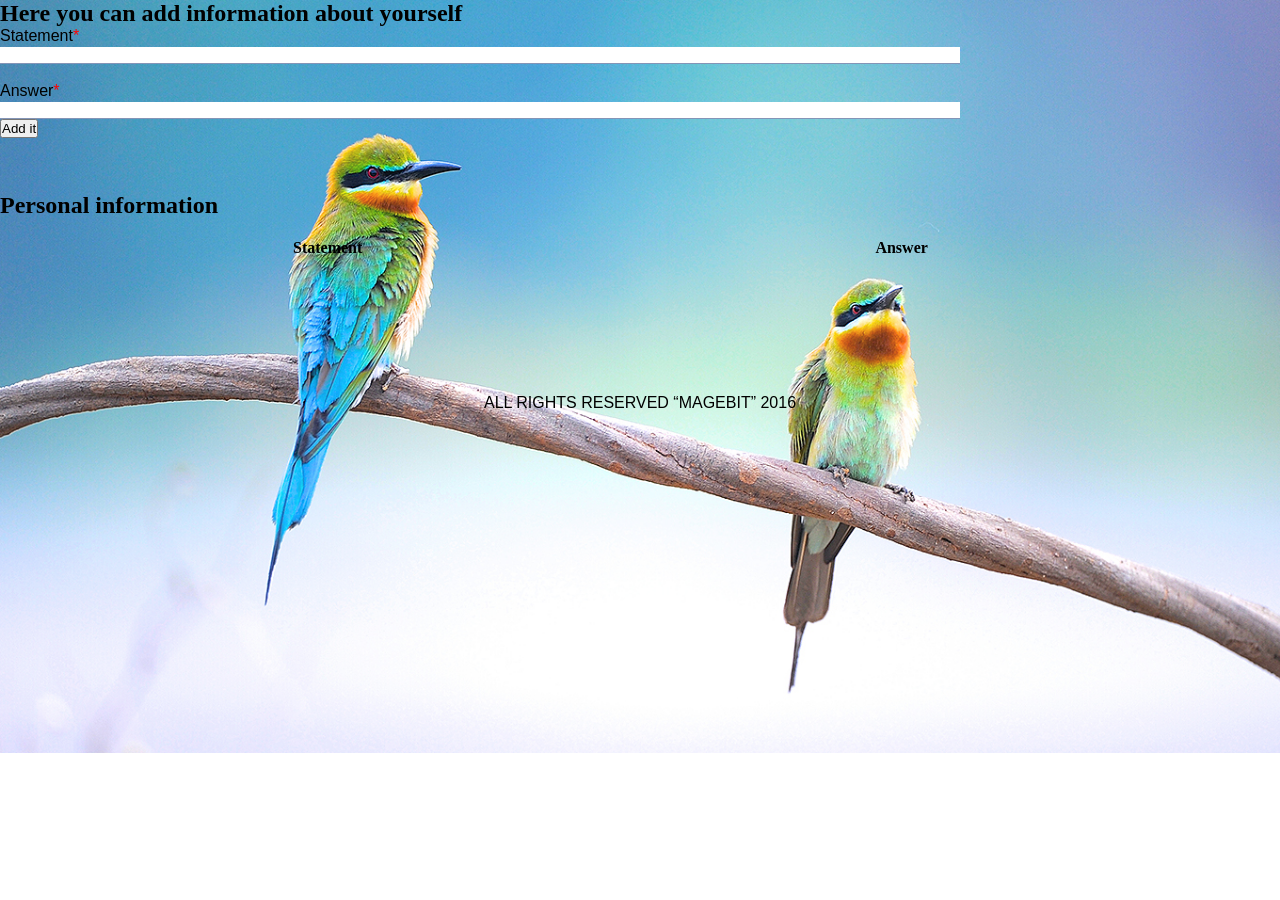
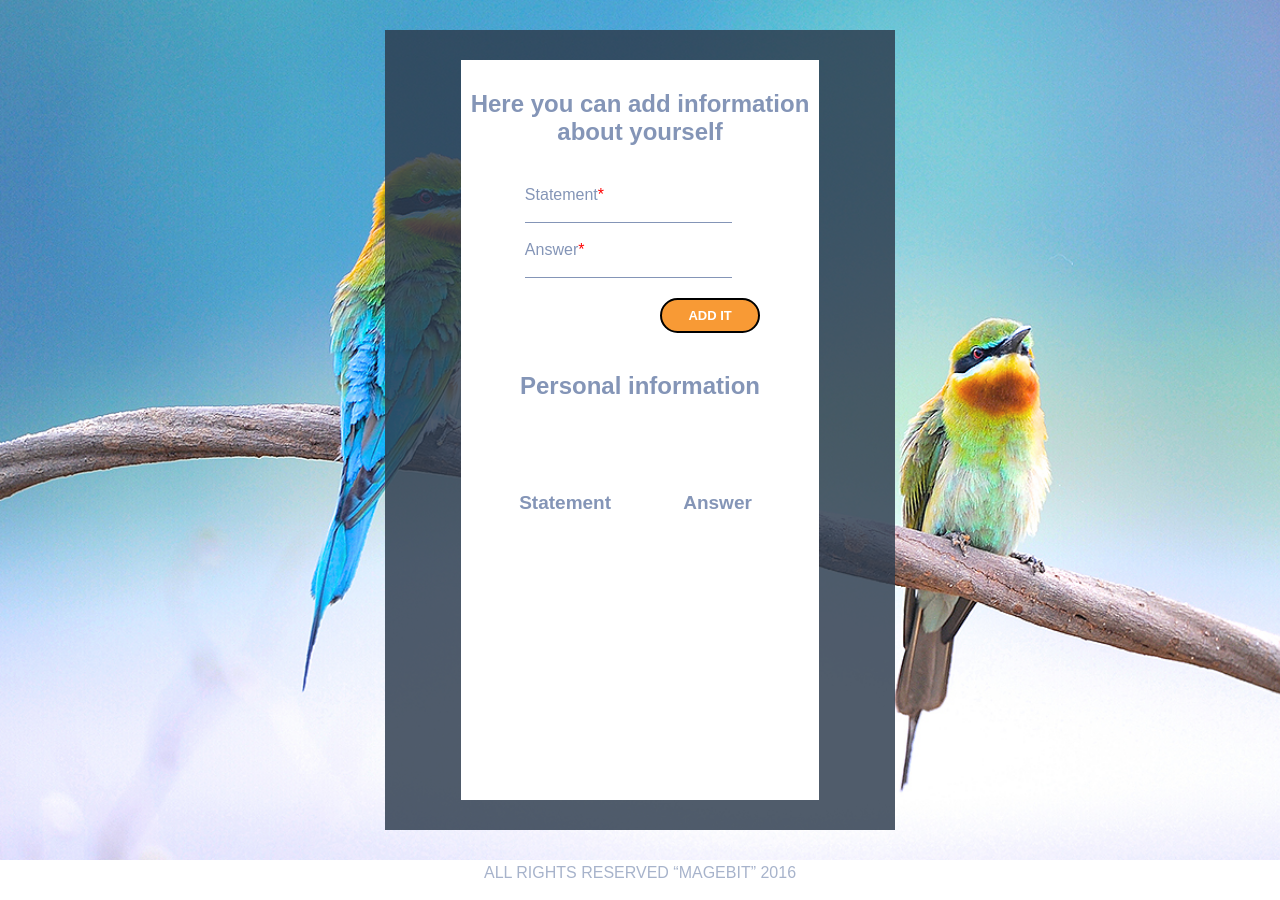
Before and after one commit to sniedzespele/Login, a PHP site: page /home.php in a window 1280 px wide. Before the commit the page ends 753 px from the top, so only its background shows below. Run offline with PHP 8.4, Linux system fonts and the light colour scheme; lists and menus that the app fills with data are empty.

Commit message:
Update style.css

```diff
--- a/styles/style.css
+++ b/styles/style.css
@@ -7,6 +7,8 @@
     background-image: url('img/background.jpg');
     background-repeat: no-repeat;
     background-size: cover;
+
+
 }
     .all {
         display: grid;
@@ -75,11 +77,10 @@
             border-radius: 50px;
             width: 140px;
             height: 48px;
-            margin-bottom: 70px;
             font-family: source-sans-pro, sans-serif;
             font-weight: 700;
             font-style: normal;
-            margin-top: 30px;
+
         }
         .signupbtn:hover {
             background-color: #f8bf34;
@@ -124,7 +125,33 @@
             font-style: normal;
         }
         .loginbtn:hover {
-            background-color: #f8bf34;}
+        background-color: #f8bf34;}
+
+
+            .addbtn {
+                position: absolute;
+                right: 5px;
+                background-color: #f89a35;
+                color: white;
+                border-style:solid;
+                text-transform: uppercase;
+                display: inline-block;
+                font-size: 13px;
+                cursor: pointer;
+                border-radius: 50px;
+                width: 100px;
+                height: 35px;
+                font-family: source-sans-pro, sans-serif;
+                font-weight: 700;
+                font-style: normal;
+                margin-top: 20px;
+                margin-bottom: 40px;
+
+            }
+                .addbtn:hover {
+                    background-color: #f8bf34;
+                }
+
     .for-login{
         height: 440px;
         width: 440px;
@@ -140,6 +167,7 @@
         font-family: source-sans-pro, sans-serif;
         font-weight: 400;
         font-style: normal;
+        color:  #8495b7;
 
 
     }
@@ -155,17 +183,33 @@
 footer{
     display: grid;
     grid-area: footer;
-        justify-self: center;
         text-transform: uppercase;
-        margin-top: 125px;
+
+        left: 0;
+        bottom: 60px;
+        width: 100%;
     }
     .reserved{
         color: #a7b3cb;
         font-family: source-sans-pro, sans-serif;
         font-weight: 700;
         font-style: normal;
-        position: sticky;
+        text-align: center;
     }
+    .footerdiv{
+
+            position: absolute;
+            width: 100%;
+            height: 2.5rem;
+            color: #a7b3cb;
+            font-family: source-sans-pro, sans-serif;
+            font-weight: 700;
+            font-style: normal;
+            text-align: center;
+
+
+    }
+
 .content {
     position: relative;
     height: 416px;
@@ -263,9 +307,17 @@
     border-top: 20px solid #82d2f1;
     border-left: 8px solid transparent;
     margin-left: -98px;
-    margin-top: 38px;
+       margin-top: 38px;
   }
 
+  #triangle-topright2 {
+    width: 0;
+    height: 0;
+    border-top: 20px solid #82d2f1;
+    border-left: 8px solid transparent;
+    margin-left: -98px;
+    margin-top: 12px;
+  }
   #triangle-bottomright {
     width: 0;
     height: 0;
@@ -288,9 +340,91 @@
   }
 
 
-
  #slider{
      height: 460px;
      position: absolute;
      right: 20px;
  }
+ .content2 {
+        position: relative;
+        background-color: rgba(45, 60, 77, 83%);
+        display: grid;
+        justify-self: center;
+        margin: 30px;
+        min-height: 100vh;
+ }
+ .heading{
+	margin: 30px auto;
+	text-align: center;
+    font-family: source-sans-pro, sans-serif;
+}
+h2 {
+    color:  #8495b7;
+
+}
+h4 {
+    color:  #8495b7;
+    margin-left: 40px;
+
+}
+.whitebg {
+    position: relative;
+    margin: auto;
+    width: 70%;
+    background: #ffffff;
+    margin-top: 30px;
+    font-family: source-sans-pro, sans-serif;
+    font-weight: 300;
+    font-style: normal;
+    margin-bottom: 30px;
+}
+#add {
+    position: relative;
+	width: 70%;
+	margin: auto;
+	padding: 10px;
+	background: white;
+}
+form p {
+	color: red;
+	margin: 0px;
+}
+.task_input {
+    box-sizing: border-box;
+    border: none;
+    border-bottom: 1px solid #8495b7;
+    color: black;
+    font-family: 'Source Sans Pro';
+    font-style: normal;
+    font-weight: 400;
+    width: 90%;
+}
+
+
+table {
+    width: 50%;
+    margin: 30px auto;
+    border-collapse: collapse;
+}
+
+
+
+th {
+    font-size: 19px;
+    color:  #8495b7;
+
+}
+
+th, td{
+	border: none;
+    height: 50px;
+    padding: 5px;
+}
+
+tr:hover {
+	background: #E9E9E9;
+}
+
+.task {
+	text-align: left;
+}
```
